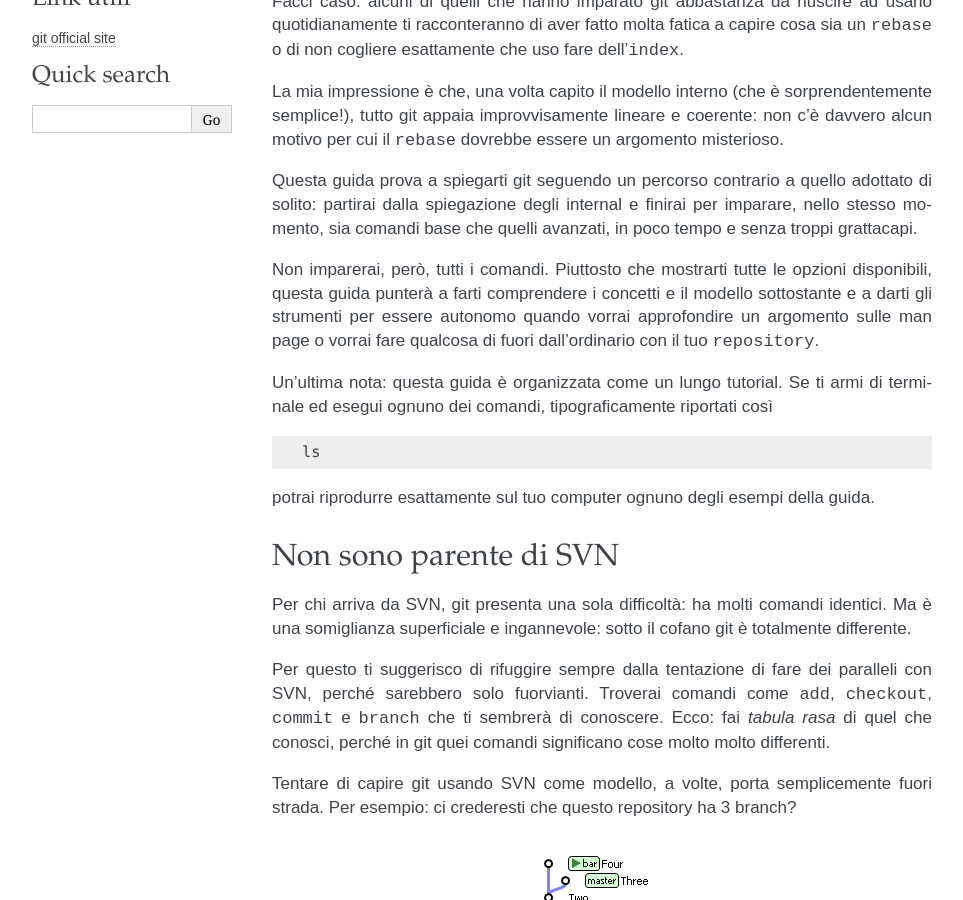
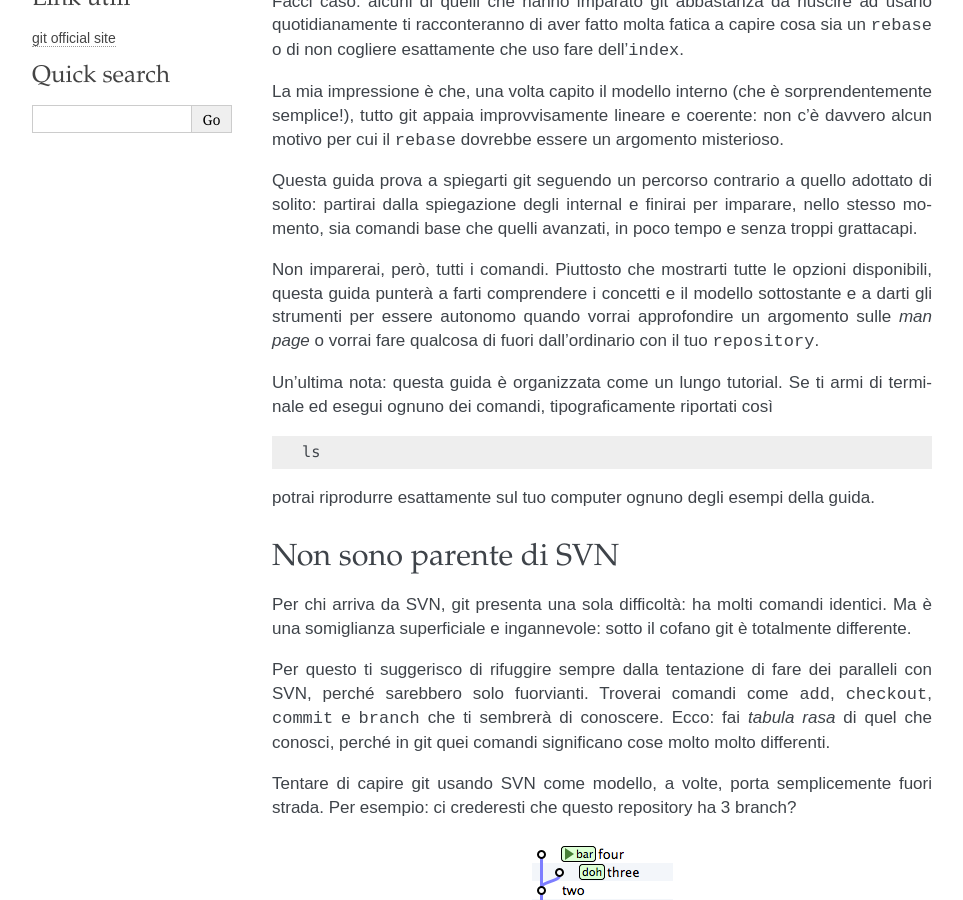
Before and after one commit to arialdomartini/get-git, a Sphinx documentation site: the page built from docs/get-git.rst, in a window 1280 px wide and 900 px high, scrolled down 324 px. Shown: the whole window, without its empty margins (148-1111 px from the left). Built offline with Sphinx 7.4.7, drawn with Linux system fonts in a browser that asks for light colours.

```diff
--- a/docs/get-git.rst
+++ b/docs/get-git.rst
@@ -31,7 +31,7 @@ avanzati, in poco tempo e senza troppi grattacapi.
 Non imparerai, però, tutti i comandi. Piuttosto che mostrarti tutte le
 opzioni disponibili, questa guida punterà a farti comprendere i concetti
 e il modello sottostante e a darti gli strumenti per essere autonomo
-quando vorrai approfondire un argomento sulle man page o vorrai fare
+quando vorrai approfondire un argomento sulle *man page* o vorrai fare
 qualcosa di fuori dall'ordinario con il tuo ``repository``.
 
 Un'ultima nota: questa guida è organizzata come un lungo tutorial. Se ti
```
Also changed, not shown: docs/img/3-branches.png.
